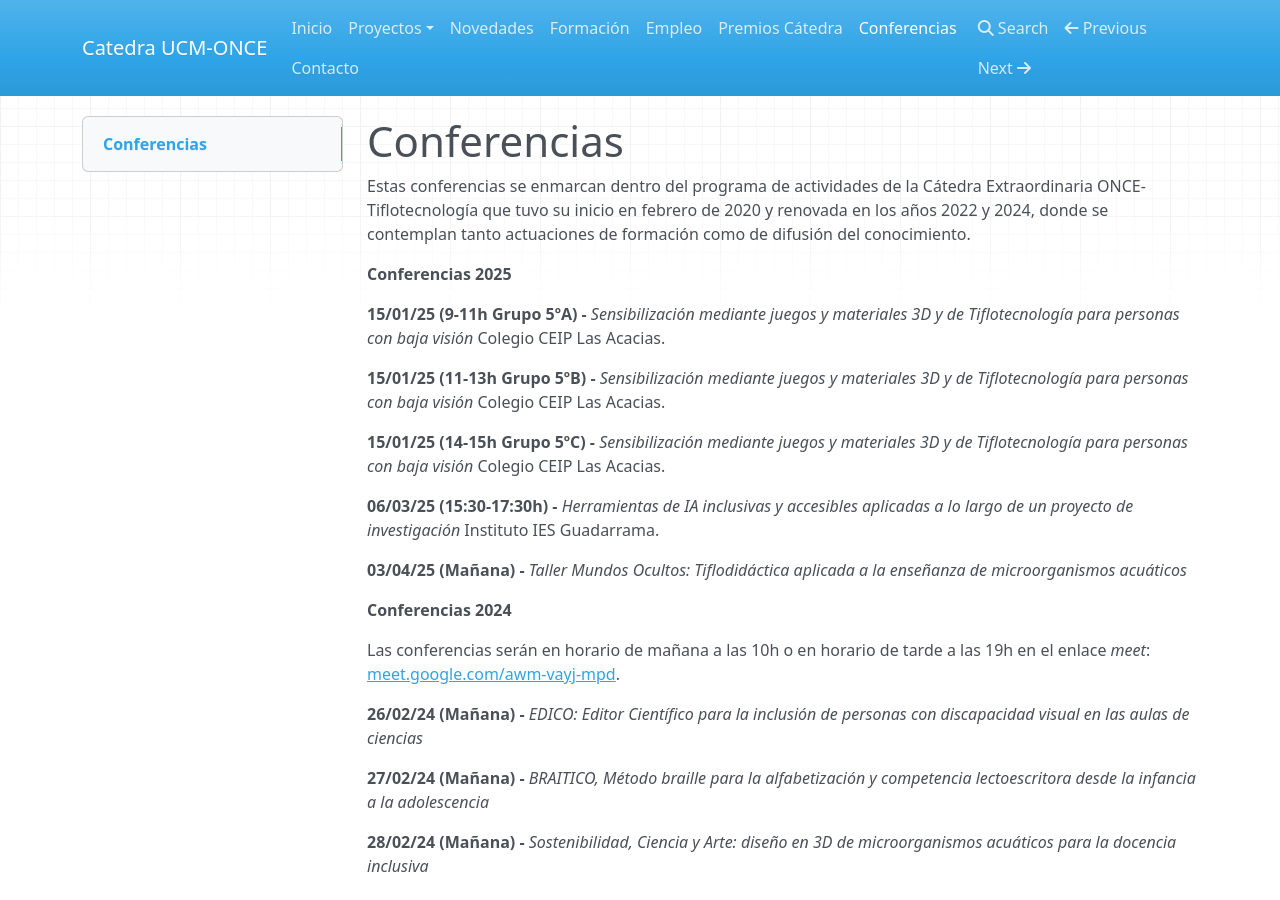
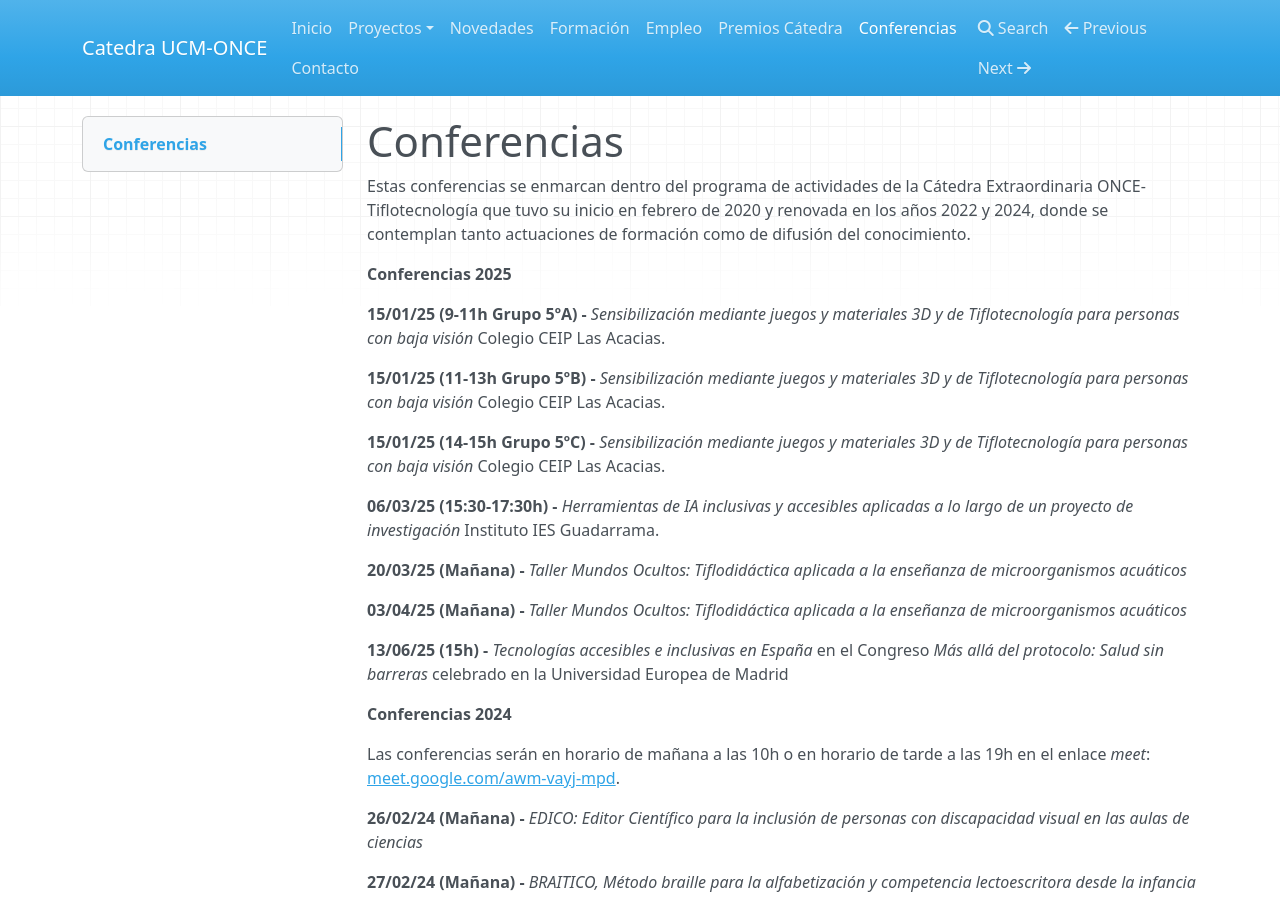
Before and after one commit to catedraonce/catedraonce.github.io, an MkDocs documentation site: the page built from docs/Conferencias/index.md, in a window 1280 px wide and 900 px high. Built offline with MkDocs 1.6.1, drawn with Linux system fonts in a browser that asks for light colours; nearby versions of some CDN libraries.

Commit message:
conferencias

```diff
--- a/docs/Conferencias/index.md
+++ b/docs/Conferencias/index.md
@@ -13,7 +13,11 @@ Estas conferencias se enmarcan dentro del programa de actividades de la Cátedra
 
 **06/03/25 (15:30-17:30h) -** *Herramientas de IA inclusivas y accesibles aplicadas a lo largo de un proyecto de investigación* Instituto IES Guadarrama.
 
+**20/03/25 (Mañana) -** *Taller Mundos Ocultos: Tiflodidáctica aplicada a la enseñanza de microorganismos acuáticos*
+
 **03/04/25 (Mañana) -** *Taller Mundos Ocultos: Tiflodidáctica aplicada a la enseñanza de microorganismos acuáticos*
+
+**13/06/25 (15h) -** *Tecnologías accesibles e inclusivas en España* en el Congreso *Más allá del protocolo: Salud sin barreras* celebrado en la Universidad Europea de Madrid
 
 **Conferencias 2024**
 
```
